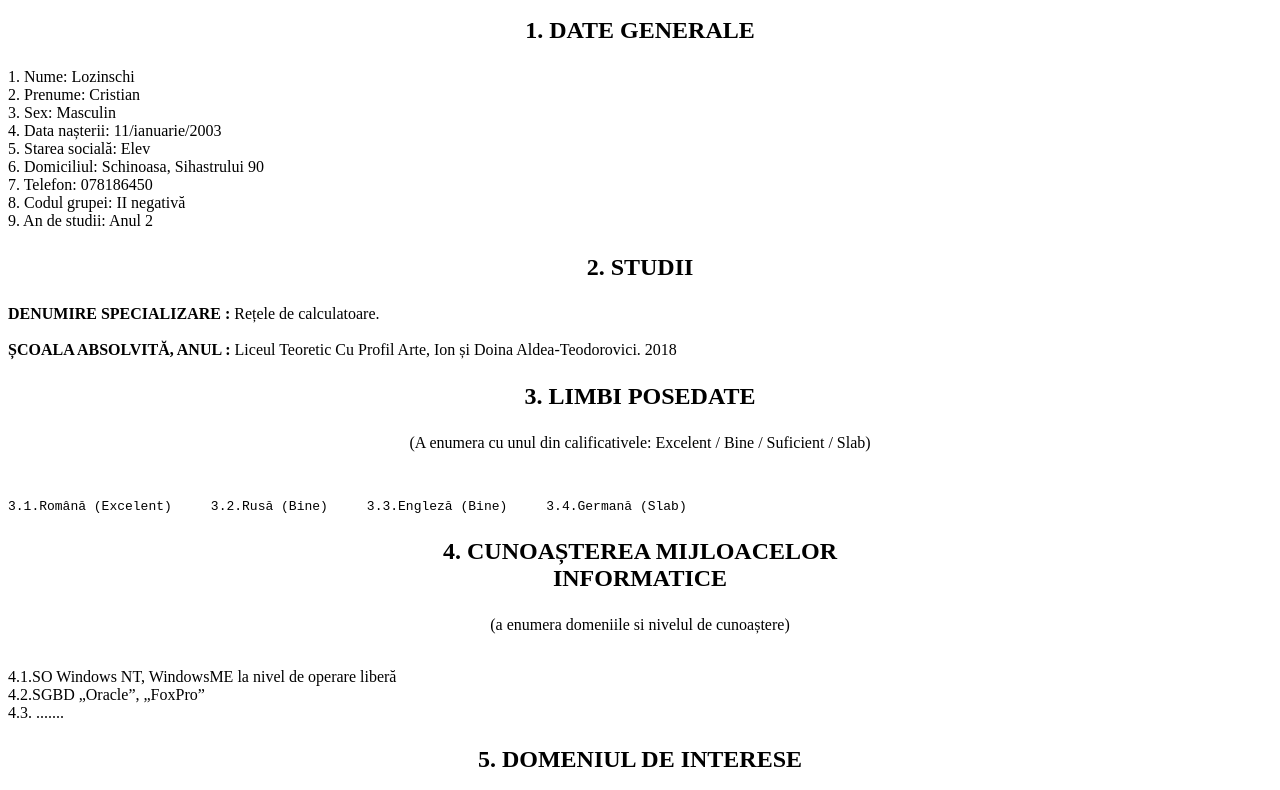
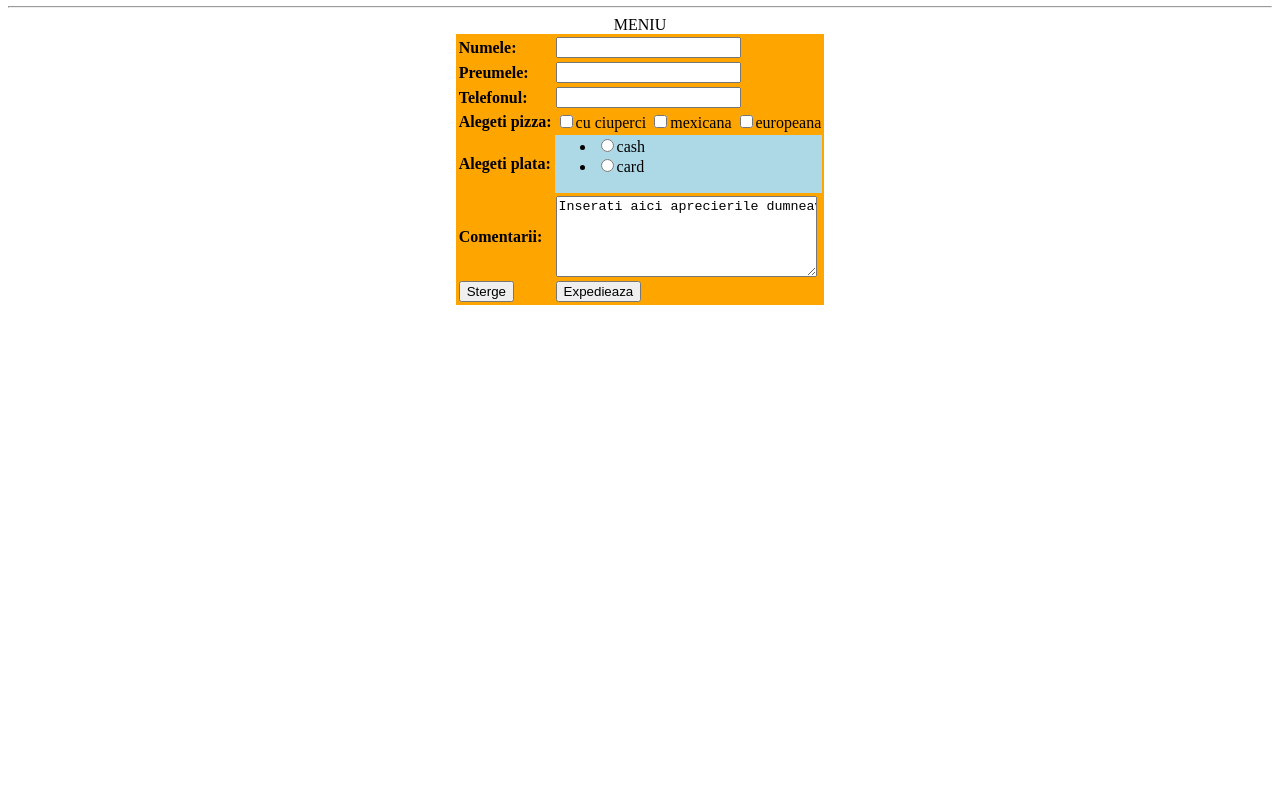
Before and after one commit to TeStErOSs/4cheaters.github.io, a plain HTML site: page index.html in a window 1280 px wide. Shown: the part 60-850 px from the top of the page. After the commit the page ends 800 px from the top, so only its background shows below. Drawn offline with Linux system fonts and the light colour scheme.

Commit message:
Update index.html

```diff
--- a/index.html
+++ b/index.html
@@ -1,39 +1,36 @@
 <html>
-	<head>
-		<title>
-	Lozinschi Cristian
-		</title>
-	</head>
+<head>
+<title>Form_ex10</title>
+</head>
 <body>
-<h1><p align="center">CURRICULUM VITAE</p></h1>
-<b><h2><p align="center">1. DATE GENERALE</p></h2></b>
-1. Nume: Lozinschi<br/>
-2. Prenume: Cristian<br/>
-3. Sex: Masculin<br/>
-4. Data nașterii: 11/ianuarie/2003<br/>
-5. Starea socială: Elev<br/>
-6. Domiciliul: Schinoasa, Sihastrului 90<br/>
-7. Telefon: 078186450<br/>
-8. Codul grupei: II negativă<br/>
-9. An de studii: Anul 2<br/>
-<b><h2><p align="center">2. STUDII</p></h2></b>
-<b>DENUMIRE SPECIALIZARE : </b>Rețele de calculatoare. <br/> <br/>
-<b>ȘCOALA ABSOLVITĂ, ANUL : </b>Liceul Teoretic Cu Profil Arte, Ion și Doina Aldea-Teodorovici. 2018<br/>
-<b><h2><p align="center">3. LIMBI POSEDATE</p></h2></b>
-<p align="center">(A enumera cu unul din calificativele: Excelent / Bine / Suficient / Slab)</p><br/>
-<pre>3.1.Română (Excelent)     3.2.Rusă (Bine)     3.3.Engleză (Bine)     3.4.Germană (Slab)</pre>
-<b><h2><p align="center">4. CUNOAȘTEREA MIJLOACELOR <br/> INFORMATICE</p></h2></b>
-<p align="center">(a enumera domeniile si nivelul de cunoaștere)</p><br/>
-4.1.SO Windows NT, WindowsME la nivel de operare liberă<br/>
-4.2.SGBD „Oracle”, „FoxPro”<br/>
-4.3. .......<br/>
-<b><h2><p align="center">5. DOMENIUL DE INTERESE</p></h2></b>
-5.1.Management informațional, Informatizarea societății<br/>
-5.2.Proiectarea - dezvoltarea sistemelor informatice<br/>
-<dd>5.3. .......</dd>
-<b><h2><p align="center">6. ALTE INFORMAȚII</p></h2></b>
-<dd>6.1. Supus militar, nr livretului <br/>
-6.2. ...... </dd>
-<pre><b>		Data completării: 16/09/2020</b></pre>
+<h1>Un formular complex</h1>
+<hr>
+<center>
+<table bgcolor="orange"> <form action="mailto:lozinschicristian@gmail.com" method="post">
+<caption align="top">MENIU</caption>
+<tr align="left"><th>Numele: <td><input type="text" name="numele">
+<tr align="left"><th>Preumele: <td><input type="text" name="prenumele">
+<tr align="left"><th>Telefonul: <td><input type="text" name="telefonul">
+<tr align="left"><th>Alegeti pizza:
+<td>
+<input type="checkbox" name="ciuperci">cu ciuperci
+<input type="checkbox" name="mexicana">mexicana
+<input type="checkbox" name="europeana">europeana
+<tr align="left"><th>Alegeti plata:
+<td bgcolor="lightblue">
+   <ul>
+     <li><input type="radio" name="plata">cash
+     <li><input type="radio" name="plata">card
+   </ul>
+<tr align="left"><th>Comentarii:
+<td>
+<textarea name="comentarii" cols="30" rows="5" wrap="off">
+Inserati aici aprecierile dumneavoastra legate de calitatea serviciilor noastre
+</textarea>
+<tr align="left" valign="top">
+<td>
+<input type="reset" value="Sterge"><td><input type="submit" value="Expedieaza">
+</form>
+</table>
 </body>
 </html>
```
